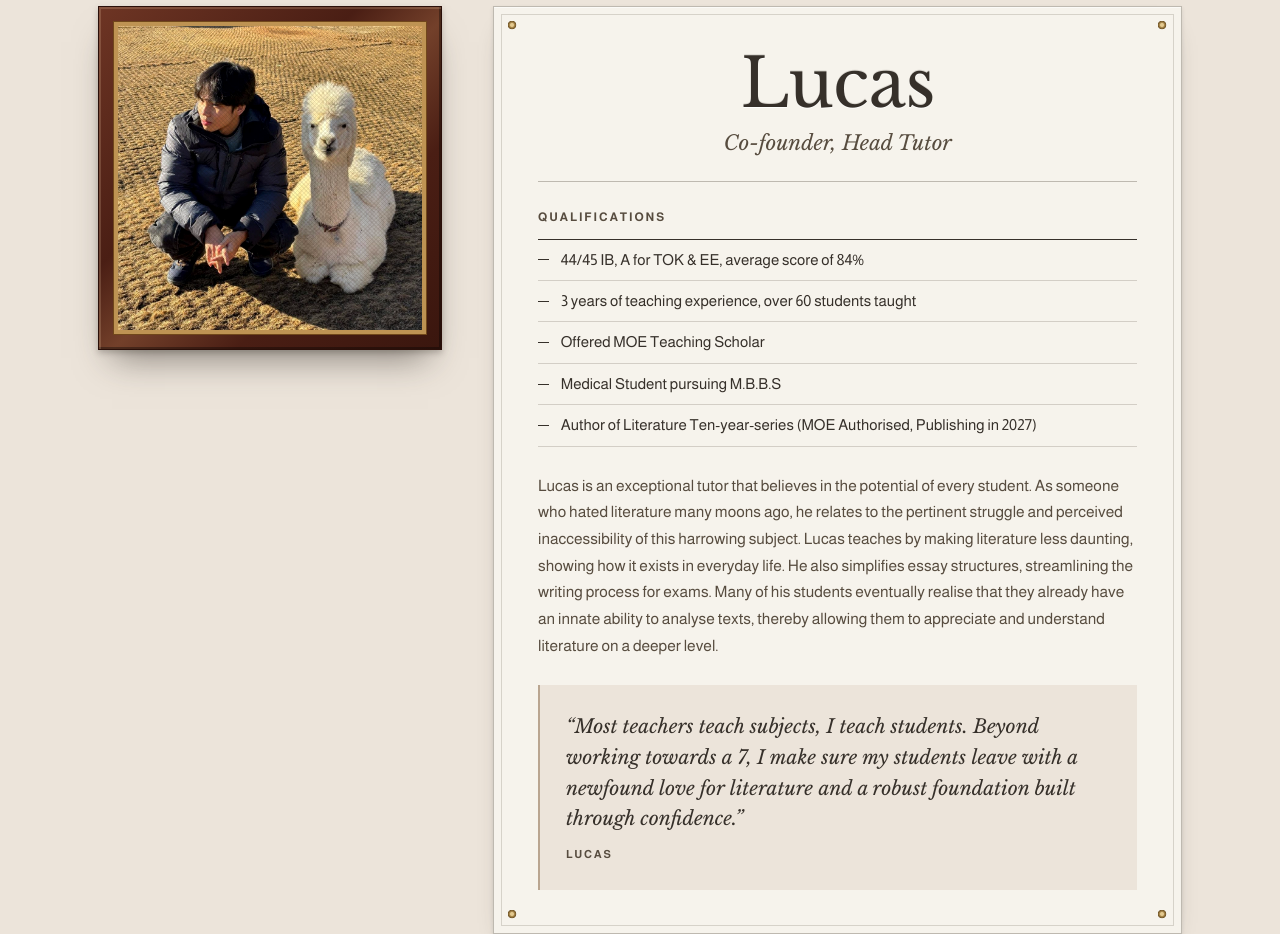
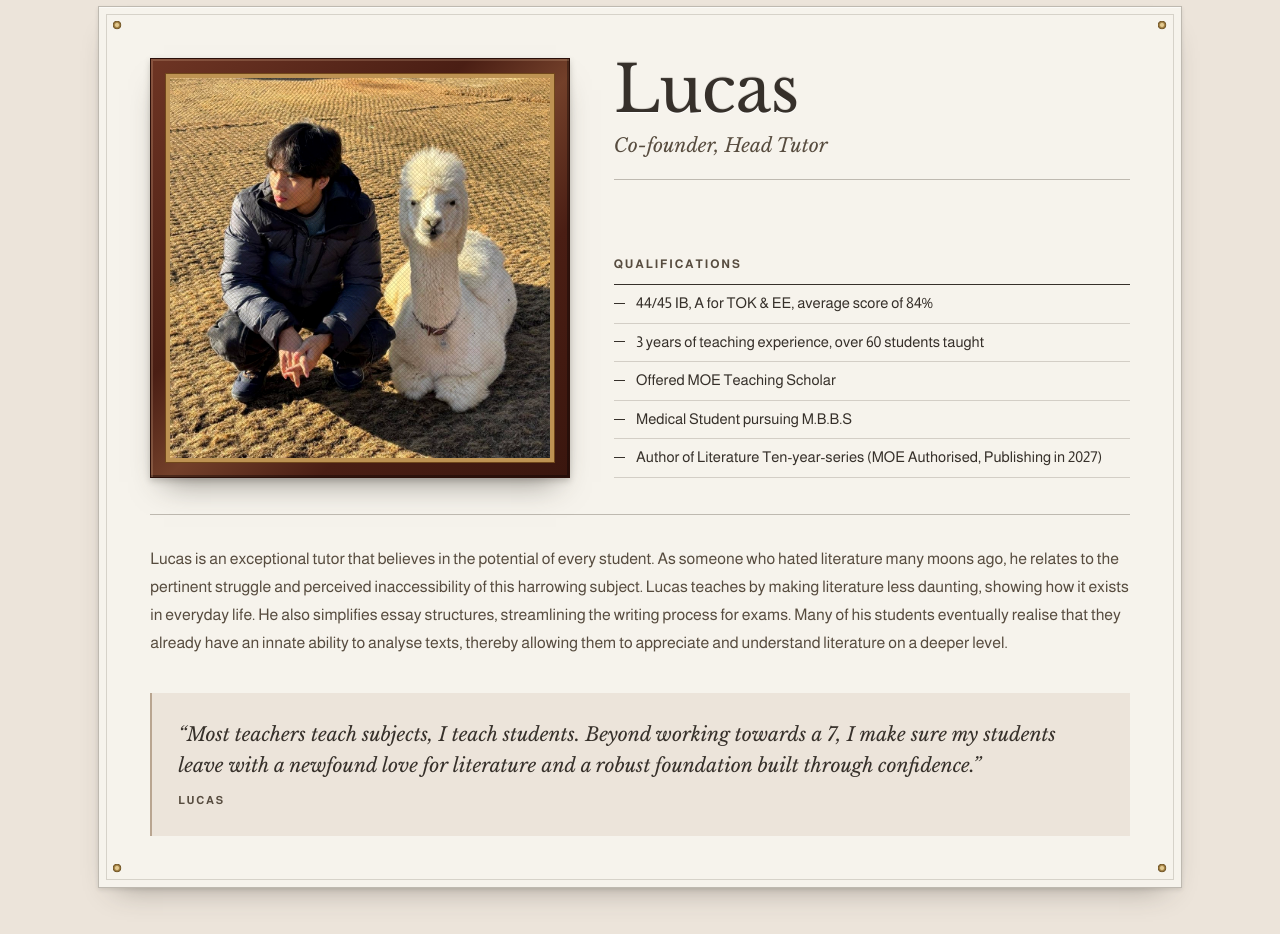
Before and after one commit to INQEDU/INQEDU-Website, a plain HTML site: page site/tutor.html in a window 1280 px wide. Shown: the part 500-1434 px from the top of the page. Drawn offline with Linux system fonts and the light colour scheme.

Commit message:
Put the framed painting inside the tutor plaque
The plaque now holds the painting with the name, role and
qualifications beside it at exactly the painting's height, and the
write-up and quote run full width below both.

Co-Authored-By: Claude Opus 5.5 <noreply@anthropic.com>
Claude-Session: https://claude.ai/code/session_01Ke8gU9KSMf7woJkjVfRPVW

```diff
--- a/site/css/styles.css
+++ b/site/css/styles.css
@@ -307,45 +307,45 @@ textarea { min-height: 150px; resize: vertical; }
 .page-head--dark h1 { color: var(--ink); }
 .page-head--dark .label { color: var(--ink); }
 
-/* Tutor profiles: photo beside the text, shown whole */
+/* Tutor profiles: each tutor is one mounted plaque. The framed painting and the
+   name/qualifications share the top row at the same height; write-up and quote run below. */
 .tutor-page { padding: clamp(40px, 6vw, 80px) 0 clamp(56px, 8vw, 104px); background: var(--linen); }
-.tutor-page-label { font-family: var(--body); font-weight: 700; font-size: 0.75rem; margin: 0 0 clamp(24px, 3vw, 40px); padding-top: 0.9em; border-top: 1px solid var(--ink); display: inline-block; padding-right: 3em; }
-.tutor { display: grid; grid-template-columns: minmax(0, 0.75fr) minmax(0, 1.5fr); gap: clamp(24px, 4vw, 56px); align-items: start; }
-.tutor + .tutor { margin-top: clamp(56px, 8vw, 104px); padding-top: clamp(56px, 8vw, 104px); border-top: 1px solid var(--rule); }
-/* The photo is hung like a framed painting: mahogany frame, gilt liner, canvas texture */
-.tutor-photo { margin: 0; position: relative; padding: 16px;
-  background: linear-gradient(135deg, #6E3524 0%, #4A1E14 38%, #73402A 52%, #4A1E14 70%, #3A160E 100%);
-  box-shadow: inset 0 0 0 1px #2A0F09, inset 2px 2px 0 1px rgba(255, 220, 180, 0.18), inset -2px -2px 0 1px rgba(0, 0, 0, 0.35),
-    0 22px 34px -14px rgba(54, 48, 42, 0.55), 0 3px 6px rgba(54, 48, 42, 0.25); }
-.tutor-photo::after { content: ""; position: absolute; inset: 20px; pointer-events: none; mix-blend-mode: multiply; opacity: 0.28;
-  background: repeating-linear-gradient(45deg, rgba(90, 70, 50, 0.35) 0 1px, transparent 1px 3px), repeating-linear-gradient(-45deg, rgba(90, 70, 50, 0.3) 0 1px, transparent 1px 3px); }
-.tutor-photo img { width: 100%; height: auto; border: 4px solid #B9935A; box-shadow: 0 0 0 1px #6E4A22; filter: saturate(1.08) contrast(1.04); }
-/* The text is set like a museum plaque mounted on the wall */
-.tutor-body { display: flex; flex-direction: column; gap: clamp(18px, 2.2vw, 26px); position: relative;
-  padding: clamp(28px, 3.4vw, 44px); background: var(--paper);
+.tutor { position: relative; display: flex; flex-direction: column; gap: clamp(24px, 3vw, 36px);
+  padding: clamp(28px, 4vw, 52px); background: var(--paper);
   border: 1px solid rgba(87, 76, 63, 0.35); outline: 1px solid rgba(87, 76, 63, 0.2); outline-offset: -9px;
-  box-shadow: 0 1px 0 rgba(255, 255, 255, 0.6) inset, 0 14px 26px -16px rgba(54, 48, 42, 0.45), 0 2px 4px rgba(54, 48, 42, 0.12); }
+  box-shadow: 0 1px 0 rgba(255, 255, 255, 0.6) inset, 0 16px 30px -18px rgba(54, 48, 42, 0.45), 0 2px 4px rgba(54, 48, 42, 0.12); }
+.tutor + .tutor { margin-top: clamp(40px, 6vw, 72px); }
 /* four small brass fixings in the corners */
-.tutor-body::before { content: ""; position: absolute; inset: 14px; pointer-events: none;
+.tutor::before { content: ""; position: absolute; inset: 14px; pointer-events: none;
   background:
     radial-gradient(circle at 4px 4px, #E3C98F 0 1.5px, #A9874A 2.5px, #6E5326 4px, transparent 4.6px) top left / 9px 9px no-repeat,
     radial-gradient(circle at 4px 4px, #E3C98F 0 1.5px, #A9874A 2.5px, #6E5326 4px, transparent 4.6px) top right / 9px 9px no-repeat,
     radial-gradient(circle at 4px 4px, #E3C98F 0 1.5px, #A9874A 2.5px, #6E5326 4px, transparent 4.6px) bottom left / 9px 9px no-repeat,
     radial-gradient(circle at 4px 4px, #E3C98F 0 1.5px, #A9874A 2.5px, #6E5326 4px, transparent 4.6px) bottom right / 9px 9px no-repeat; }
-.tutor-head { text-align: center; padding-bottom: clamp(14px, 1.8vw, 20px); border-bottom: 1px solid rgba(87, 76, 63, 0.35); }
-.tutor-head h2 { text-shadow: 0 1px 0 rgba(255, 255, 255, 0.8), 0 -1px 0 rgba(54, 48, 42, 0.15); }
-.tutor-head h2 { font-size: clamp(2.8rem, 5.4vw, 4.2rem); line-height: 1; letter-spacing: -0.01em; }
-.tutor-role { margin-top: 0.6rem; font-family: var(--display); font-style: italic; font-size: clamp(1.1rem, 1.6vw, 1.3rem); color: var(--umber); }
-.tutor-quals ul { list-style: none; margin: 0.7rem 0 0; padding: 0; border-top: 1px solid var(--ink); }
-.tutor-quals li { padding: 0.55rem 0 0.55rem 1.5em; border-bottom: 1px solid var(--rule); position: relative; color: var(--ink); font-size: 0.95rem; line-height: 1.5; }
-.tutor-quals li::before { content: ""; position: absolute; left: 0; top: 1.3em; width: 0.75em; border-top: 1px solid var(--ink); }
-.tutor-about { display: flex; flex-direction: column; gap: 1rem; font-size: 0.98rem; line-height: 1.7; }
+.tutor-top { display: grid; grid-template-columns: minmax(0, 420px) minmax(0, 1fr); gap: clamp(24px, 3.4vw, 44px); align-items: stretch; }
+/* The photo is hung like a framed painting: mahogany frame, gilt liner, canvas texture */
+.tutor-photo { margin: 0; position: relative; padding: 16px; align-self: start;
+  background: linear-gradient(135deg, #6E3524 0%, #4A1E14 38%, #73402A 52%, #4A1E14 70%, #3A160E 100%);
+  box-shadow: inset 0 0 0 1px #2A0F09, inset 2px 2px 0 1px rgba(255, 220, 180, 0.18), inset -2px -2px 0 1px rgba(0, 0, 0, 0.35),
+    0 18px 30px -14px rgba(54, 48, 42, 0.5), 0 3px 6px rgba(54, 48, 42, 0.22); }
+.tutor-photo::after { content: ""; position: absolute; inset: 20px; pointer-events: none; mix-blend-mode: multiply; opacity: 0.28;
+  background: repeating-linear-gradient(45deg, rgba(90, 70, 50, 0.35) 0 1px, transparent 1px 3px), repeating-linear-gradient(-45deg, rgba(90, 70, 50, 0.3) 0 1px, transparent 1px 3px); }
+.tutor-photo img { width: 100%; height: auto; border: 4px solid #B9935A; box-shadow: 0 0 0 1px #6E4A22; filter: saturate(1.08) contrast(1.04); }
+/* name and qualifications spread to the painting's height */
+.tutor-side { display: flex; flex-direction: column; justify-content: space-between; gap: 20px; min-width: 0; }
+.tutor-head { padding-bottom: clamp(12px, 1.6vw, 18px); border-bottom: 1px solid rgba(87, 76, 63, 0.35); }
+.tutor-head h2 { font-size: clamp(2.6rem, 5vw, 4rem); line-height: 1; letter-spacing: -0.01em; text-shadow: 0 1px 0 rgba(255, 255, 255, 0.8), 0 -1px 0 rgba(54, 48, 42, 0.15); }
+.tutor-role { margin-top: 0.5rem; font-family: var(--display); font-style: italic; font-size: clamp(1.05rem, 1.5vw, 1.25rem); color: var(--umber); }
+.tutor-quals ul { list-style: none; margin: 0.6rem 0 0; padding: 0; border-top: 1px solid var(--ink); }
+.tutor-quals li { padding: 0.5rem 0 0.5rem 1.5em; border-bottom: 1px solid var(--rule); position: relative; color: var(--ink); font-size: 0.93rem; line-height: 1.45; }
+.tutor-quals li::before { content: ""; position: absolute; left: 0; top: 1.2em; width: 0.75em; border-top: 1px solid var(--ink); }
+.tutor-about { display: flex; flex-direction: column; gap: 1rem; font-size: 1rem; line-height: 1.75; padding-top: clamp(20px, 2.6vw, 30px); border-top: 1px solid rgba(87, 76, 63, 0.35); }
 .tutor-quote { margin: 0; padding: clamp(18px, 2.2vw, 26px); background: var(--linen); border-left: 2px solid var(--sand); }
-.tutor-quote p { font-family: var(--display); font-style: italic; font-size: clamp(1.05rem, 1.5vw, 1.2rem); line-height: 1.6; color: var(--ink); }
+.tutor-quote p { font-family: var(--display); font-style: italic; font-size: clamp(1.05rem, 1.5vw, 1.25rem); line-height: 1.6; color: var(--ink); }
 .tutor-quote cite { display: block; margin-top: 0.7rem; font-style: normal; font-weight: 700; font-size: 0.7rem; letter-spacing: 0.16em; text-transform: uppercase; color: var(--umber); }
-@media (max-width: 820px) {
-  .tutor { grid-template-columns: 1fr; }
-  .tutor-photo { max-width: 520px; }
+@media (max-width: 860px) {
+  .tutor-top { grid-template-columns: 1fr; }
+  .tutor-photo { max-width: 460px; }
 }
 
 /* FAQ */
--- a/site/tutor.html
+++ b/site/tutor.html
@@ -6,7 +6,7 @@
 <title>Our Tutor | Ink &amp; Quill</title>
 <meta name="description" content="Meet Lucas, co-founder and head tutor at Ink and Quill: 44/45 IB, three years of teaching experience and over 60 students taught.">
 <link rel="icon" href="assets/favicon.png">
-<link rel="stylesheet" href="css/styles.css?v=ad7e850e">
+<link rel="stylesheet" href="css/styles.css?v=bccac710">
 </head>
 <body>
 <a class="skip" href="#main">Skip to content</a>
@@ -34,8 +34,9 @@
 <section class="tutor-page">
   <div class="wrap">
     <article class="tutor">
+      <div class="tutor-top">
         <figure class="tutor-photo"><img src="assets/photos/tutor-lucas.jpg" alt="Lucas crouching beside an alpaca on a sunny field" width="1000" height="1000"></figure>
-      <div class="tutor-body">
+        <div class="tutor-side">
           <header class="tutor-head">
             <h2>Lucas</h2>
             <p class="tutor-role">Co-founder, Head Tutor</p>
@@ -44,12 +45,13 @@
             <p class="label">Qualifications</p>
             <ul><li>44/45 IB, A for TOK &amp; EE, average score of 84%</li><li>3 years of teaching experience, over 60 students taught</li><li>Offered MOE Teaching Scholar</li><li>Medical Student pursuing M.B.B.S</li><li>Author of Literature Ten-year-series (MOE Authorised, Publishing in 2027)</li></ul>
           </div>
+        </div>
+      </div>
       <div class="tutor-about"><p>Lucas is an exceptional tutor that believes in the potential of every student. As someone who hated literature many moons ago, he relates to the pertinent struggle and perceived inaccessibility of this harrowing subject. Lucas teaches by making literature less daunting, showing how it exists in everyday life. He also simplifies essay structures, streamlining the writing process for exams. Many of his students eventually realise that they already have an innate ability to analyse texts, thereby allowing them to appreciate and understand literature on a deeper level.</p></div>
         <blockquote class="tutor-quote">
           <p>&ldquo;Most teachers teach subjects, I teach students. Beyond working towards a 7, I make sure my students leave with a newfound love for literature and a robust foundation built through confidence.&rdquo;</p>
           <cite>Lucas</cite>
         </blockquote>
-      </div>
     </article>
   </div>
 </section>
```
Also changed, not shown: site/classes.html (+1 -1 lines), site/classes/business-management.html (+1 -1 lines), site/classes/economics.html (+1 -1 lines), site/classes/english-language-literature.html (+1 -1 lines), site/classes/english-literature.html (+1 -1 lines), site/classes/geography.html (+1 -1 lines), site/classes/maths-analysis-approaches.html (+1 -1 lines), site/classes/maths-applications-interpretation.html (+1 -1 lines), site/classes/psychology.html (+1 -1 lines), site/contact.html (+1 -1 lines), site/index.html (+1 -1 lines), 1 other file. Lines whose indentation alone changed are shown as unchanged.
